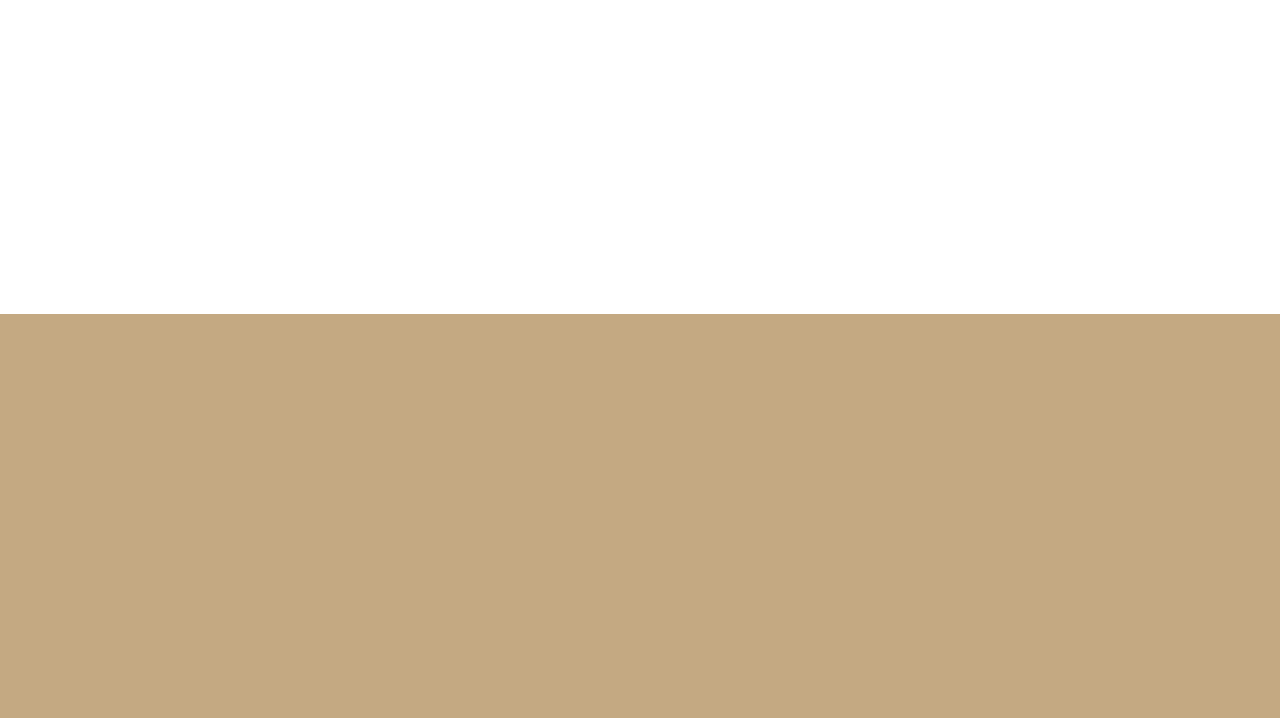
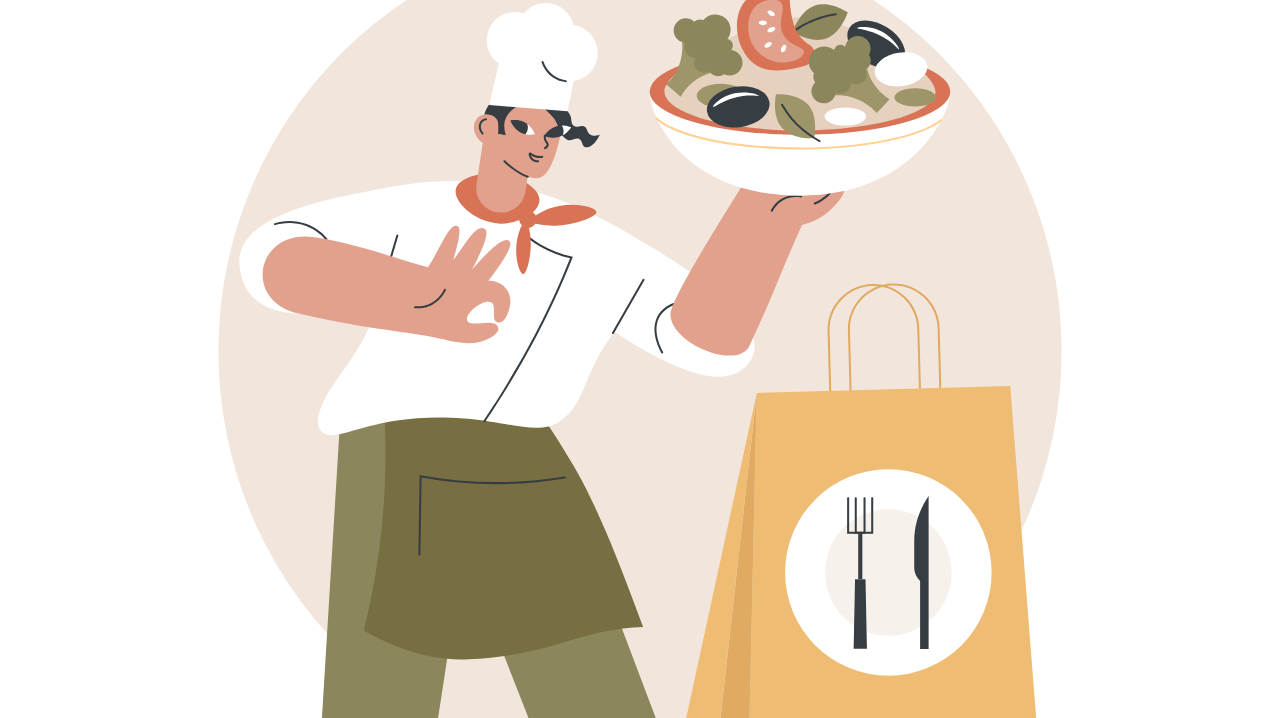
Before and after one commit to bulkassi/odin-restaurant-page, a website built with webpack: page src/template.html in a window 1280 px wide. Shown: the part 486-1204 px from the top of the page. Before the commit the page ends 800 px from the top, so only its background shows below. Built offline with nearby package versions, Linux system fonts and the light colour scheme.

Commit message:
Add the default picture to the home page

```diff
--- a/src/template.html
+++ b/src/template.html
@@ -17,6 +17,7 @@
       <div class="content-box">
         <h1><em>The</em> Snack Restaurant</h1>
       </div>
+      <img src="./public/restaurant_default.svg" alt="default picture" />
       <div class="content-box">
         <p>
           Our restaurant presents all known yet more flavourful snacks to try
```
Also changed, not shown: src/public/restaurant_default.svg (added).
